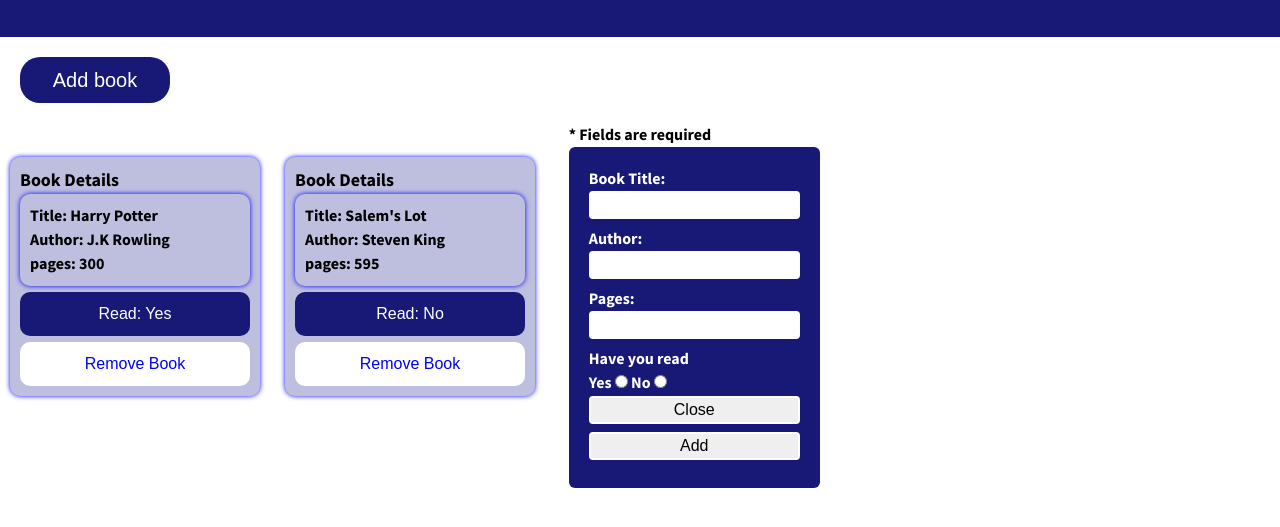
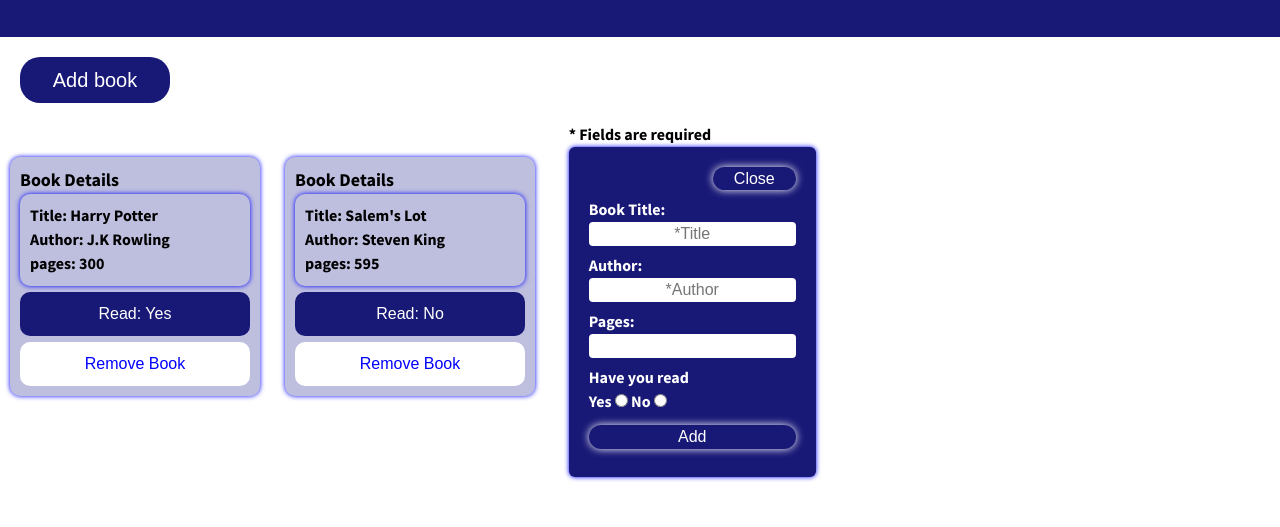
Before and after one commit to oyinadeolawoyin/The-Odin-project, a plain HTML site: page Library/index.html in a window 1280 px wide. Both pictures are taken after a click on the button "Add book". Shown: the part 83-610 px from the top of the page. Drawn offline with Linux system fonts and the light colour scheme; files whose address does not match are found by name.

Commit message:
modified form library

```diff
--- a/Library/index.html
+++ b/Library/index.html
@@ -16,12 +16,13 @@
     <button id="openFormButton">Add book</button>
     <div id="popupOverlay" class="popup-overlay">
         <div class="popup-form">
-            <h2>* Fields are required</h2>
+            <h2 class="required">* Fields are required</h2>
             <form id="popupForm">
+                <button type="button" id="closeFormButton">Close</button>
                 <label for="title">Book Title:</label>
-                <input type="text" id="title" name="title" class="bookTitle">
+                <input type="text" id="title" name="title" class="bookTitle" placeholder="*Title" required />
                 <label for="author">Author:</label>
-                <input type="text" id="author" name="author" class="bookAuthor">
+                <input type="text" id="author" name="author" class="bookAuthor" placeholder="*Author" required />
                 <label for="page">Pages:</label>
                 <input type="number" name="page" id="page" class="bookPages">
                 <div>
@@ -31,7 +32,6 @@
                     <label for="no">No</label>
                     <input type="radio" name="status" id="no" class="radio">
                 </div>
-                <button type="button" id="closeFormButton">Close</button>
                 <button type="submit" id="submitForm" class="addBook">Add</button>
             </form>
         </div>
--- a/Library/library.js
+++ b/Library/library.js
@@ -66,6 +66,7 @@ formSubmit.addEventListener("click", function(event) {
     let bookTitle = document.querySelector(".bookTitle");
     let bookAuthor = document.querySelector(".bookAuthor");
     let bookPages = document.querySelector(".bookPages");
+
     let store = new Book(bookTitle.value, bookAuthor.value, bookPages.value)
     let storageBook = store.add()
 
@@ -75,7 +76,7 @@ formSubmit.addEventListener("click", function(event) {
         form.reset();
     });
 
-    return storageBook
+    return storageBook;
 });
 
 function displayBook(infoBook) {
@@ -137,7 +138,6 @@ function displayBook(infoBook) {
                     else {
                         if(index > 0) {
                             joinWord += word[i];
-                            console.log(joinWord)
                         }
                     }
                 }
@@ -148,7 +148,7 @@ function displayBook(infoBook) {
             list.splice(0,);
 
             let bookToRemove = new Book();
-            bookToRemove.removeBook(list2); console.log(myLibrary)
+            bookToRemove.removeBook(list2);
             parentDiv.remove();
 
         });
--- a/Library/libray.css
+++ b/Library/libray.css
@@ -61,7 +61,7 @@ form {
     position: absolute;
 
     background-color: rgb(24, 24, 119);
-    box-shadow: 0 0 5px white;
+    box-shadow: 0 0 5px blue;
     border-radius: 6px;
     color: white;
 }
@@ -73,7 +73,32 @@ form button {
     text-align: center;
     font-size: 16px;
 
-    border: 2px solid white;
+    border: none;
+}
+
+#closeFormButton {
+    width: 40%;
+    height: 23px;
+    margin-left: 60%;
+
+    text-align: center;
+    border: none;
+    border-radius: 20px;
+    color: white;
+    background-color: rgb(24, 24, 119);
+    box-shadow: 0 0 8px white;
+}
+
+.addBook {
+    margin-top: 10px;
+
+    text-align: center;
+    border: none;
+    border-radius: 20px;
+
+    color: white;
+    background-color: rgb(24, 24, 119);
+    box-shadow: 0 0 8px white;
 }
 
 #bookStore {
```
